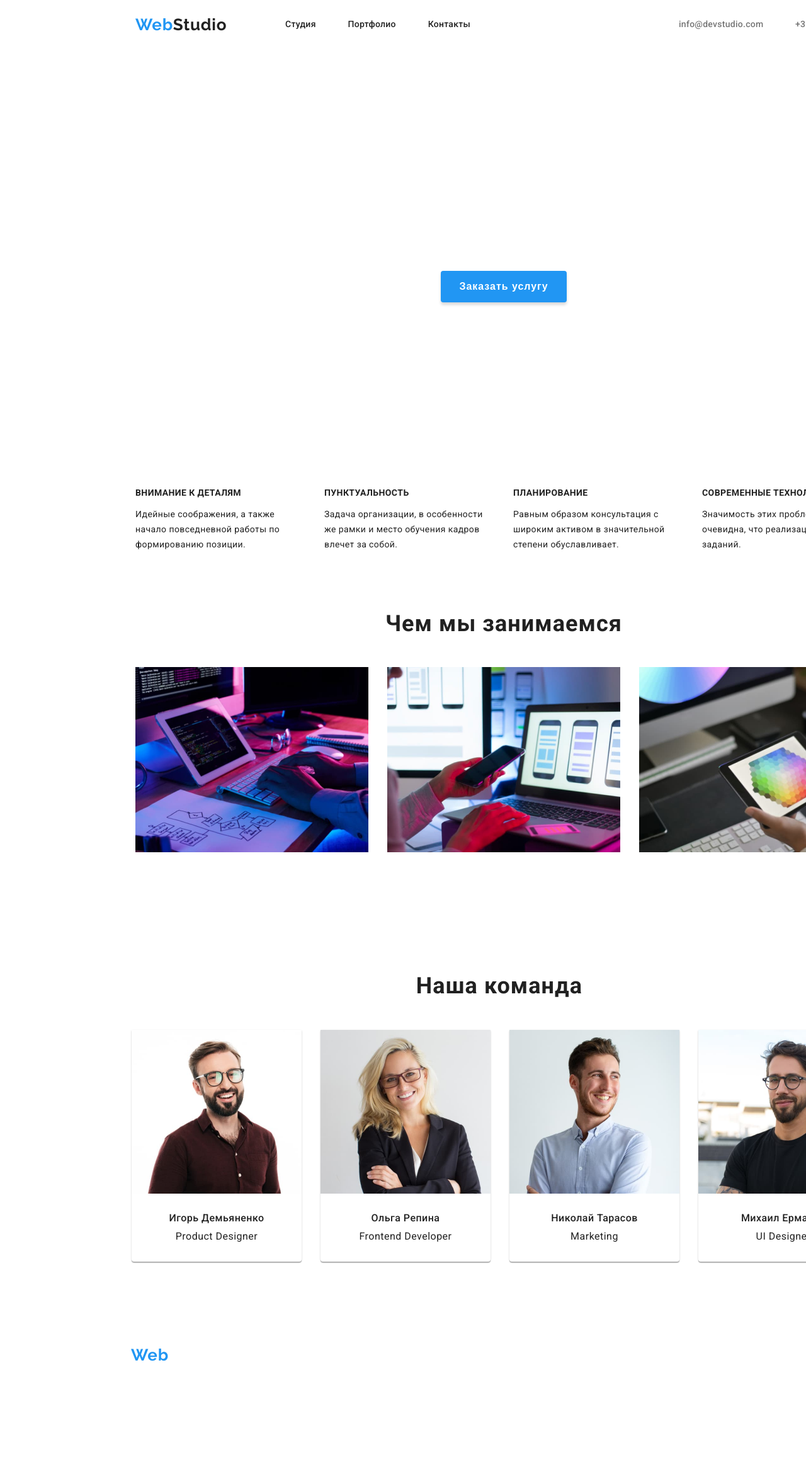
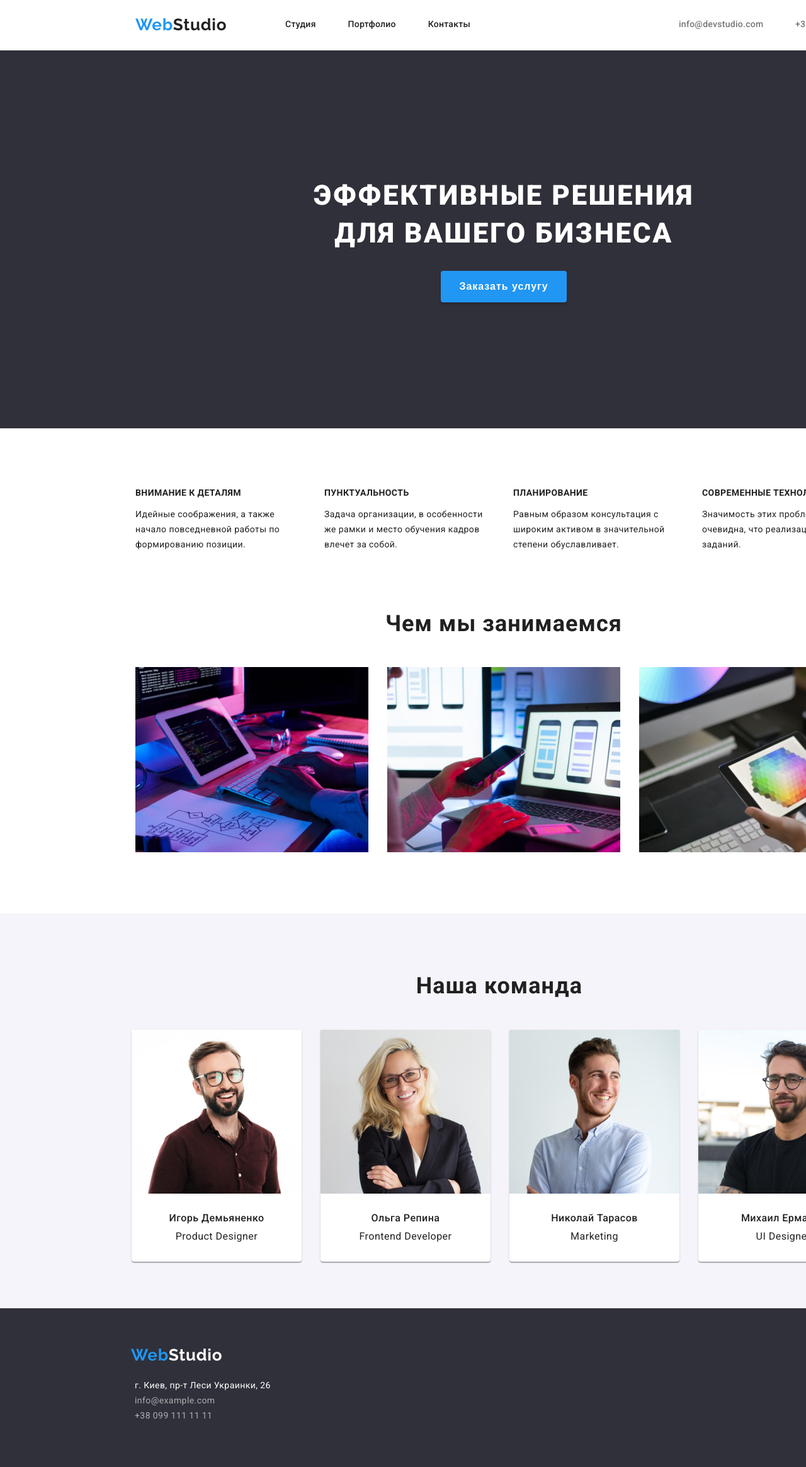
Before and after one commit to OlenaRadchenko/goit-markup-hw-02, a plain HTML site: page index.html in a window 1280 px wide. Shown: the top 2329 px of the page at 63% size. Drawn offline with Linux system fonts and the light colour scheme.

Commit message:
Backgrounds update

```diff
--- a/css/styles.css
+++ b/css/styles.css
@@ -75,7 +75,7 @@ ul {
     height: 600px;
     left: 0px;
     top: 80px;
-    background-image: url(./images/sect-title-bg.jpg);
+    background-image: url(/images/sect-title-bg.jpg);
 }
 h1 {
     margin: 0;
@@ -182,7 +182,7 @@ h1 {
     height: 648px;
     left: 0px;
     top: 1450px;
-    background-image: url(./images/sect-team-bg.jpg);
+    background-image: url(/images/sect-team-bg.jpg);
 }
 .section-team h2 {
     margin: 0;
@@ -211,7 +211,7 @@ h1 {
     justify-content: space-between;
 }
 .card {
-    background-image: url(./images/card-bg.png);
+    background-image: url(/images/card-bg.png);
     background: #FFFFFF;
     box-shadow: 0px 1px 3px rgba(0, 0, 0, 0.12), 0px 1px 1px rgba(0, 0, 0, 0.14), 0px 2px 1px rgba(0, 0, 0, 0.2);
     border-radius: 0px 0px 4px 4px;
@@ -325,7 +325,7 @@ h1 {
     height: 252px;
     left: 0px;
     top: 2077px;
-    background-image: url(./images/footer-bg.jpg);
+    background-image: url(/images/footer-bg.jpg);
 }
 .bottom-contacts a {
     width: 145px;
@@ -340,7 +340,7 @@ h1 {
     height: 252px;
     left: 0px;
     top: 1628px;
-    background-image: url(./images/footer-bg.jpg);
+    background-image: url(/images/footer-bg.jpg);
 }
 .portfolio-bottom-contacts a {
     width: 145px;
```
